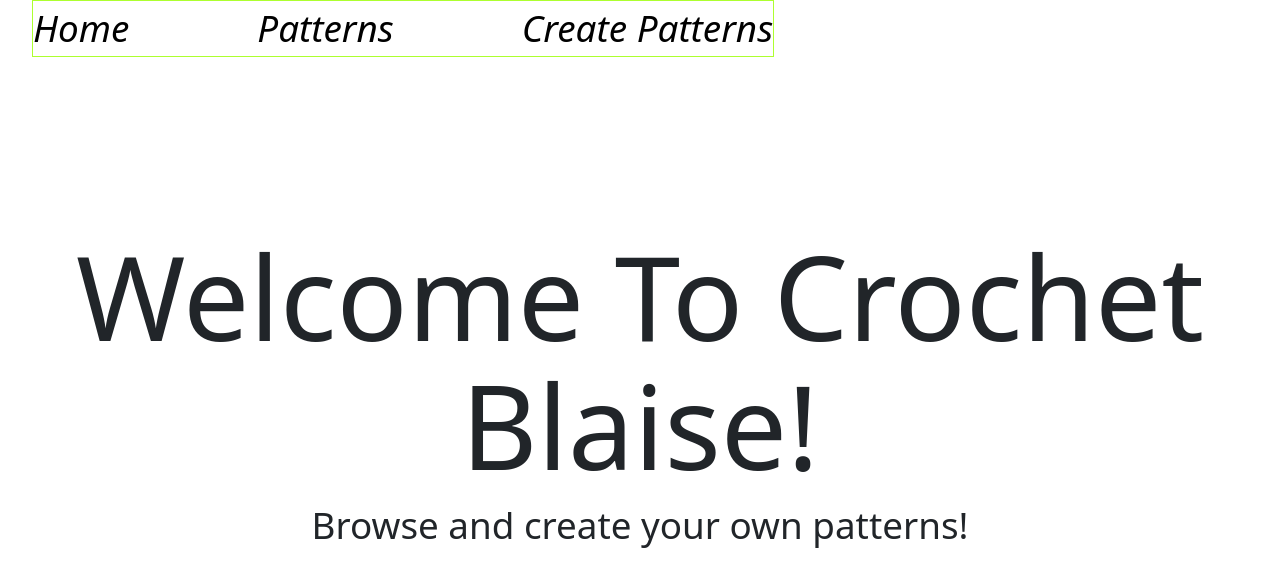
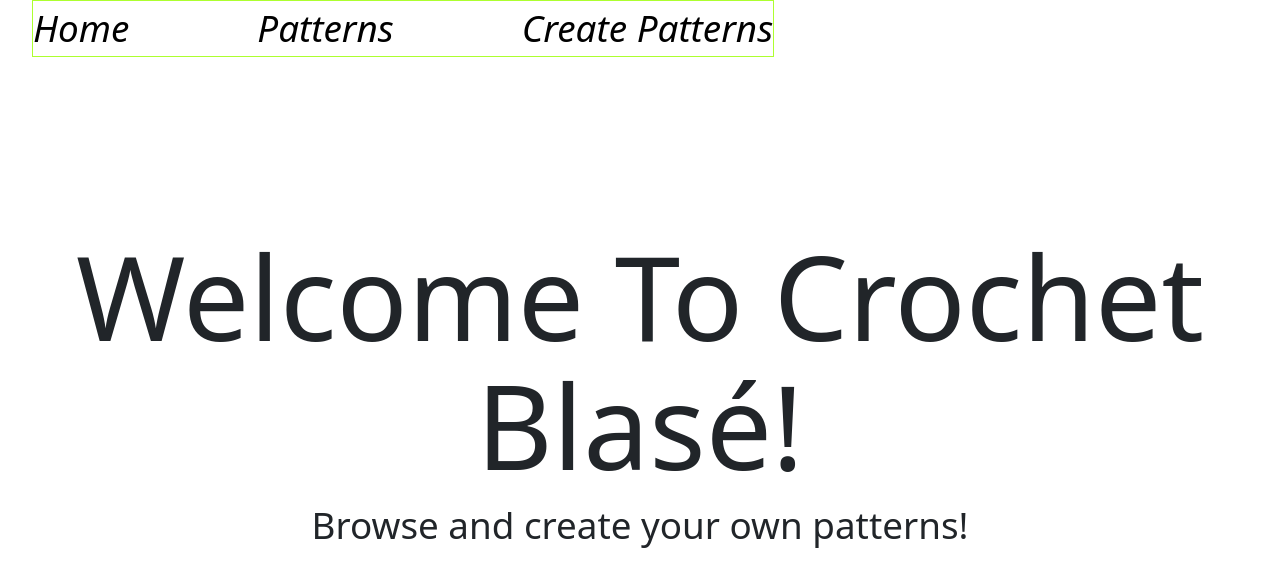
Before and after one commit to gideonMCove/Crochet-Blaise, a React (Vite) app in the folder crochet_blaise/: page / in a window 1280 px wide. Shown: the top 586 px of the page. Built offline with nearby package versions, Linux system fonts and the light colour scheme.

Commit message:
Spelled blase wrong this entire time! and then added accent over e :)

```diff
--- a/crochet_blaise/src/App.css
+++ b/crochet_blaise/src/App.css
@@ -40,7 +40,7 @@ h1 {
 
 }
 .nav a:hover {
-  color:lightgreen
+  color:lightgreen;
 }
 
 .home {
--- a/crochet_blaise/src/components/Home.jsx
+++ b/crochet_blaise/src/components/Home.jsx
@@ -8,7 +8,7 @@ import { Form } from 'react-bootstrap'
 export default function Home () {
     return (
         <div className = "home">
-            <h1>Welcome To Crochet Blaise!</h1>
+            <h1>Welcome To Crochet Blasé!</h1>
             <p>Browse and create your own patterns!</p>
         </div>
 
```
